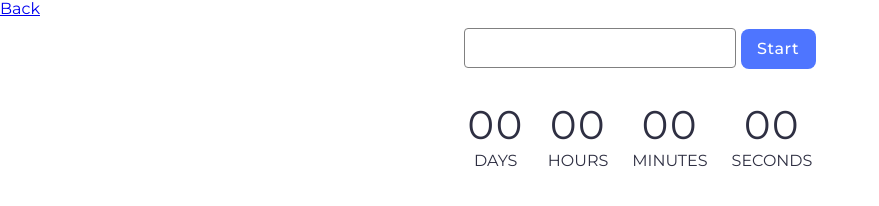
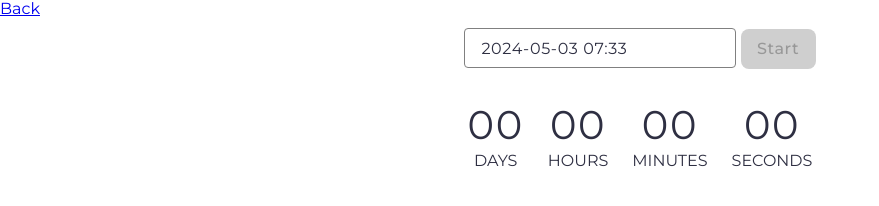
Before and after one commit to Keltars/goit-js-hw-10, a website built with Vite: page src/1-timer.html in a window 1280 px wide. Shown: the whole page, without its empty margins (0-879 px from the left). Built offline with nearby package versions, Linux system fonts and the light colour scheme.

Commit message:
task-1 upd

```diff
--- a/src/css/styles.css
+++ b/src/css/styles.css
@@ -67,7 +67,6 @@ body {
 .start-btn:disabled {
   background: rgb(207, 207, 207);
   color: rgb(152, 152, 152);
-  cursor: not-allowed;
 }
 
 .timer {
--- a/src/js/1-timer.js
+++ b/src/js/1-timer.js
@@ -15,12 +15,12 @@ const refs = {
   secondsEl: document.querySelector('[data-seconds]'),
 };
 
-refs.startButton.disabled = false;
+refs.startButton.disabled = true;
 
 const options = {
   enableTime: true,
   time_24hr: true,
-  defaultDate: '',
+  defaultDate: new Date(),
   minuteIncrement: 1,
   onClose(selectedDates) {
     if (selectedDates[0] <= new Date().getTime()) {
@@ -32,6 +32,7 @@ const options = {
       refs.startButton.disabled = false;
     } else {
       userSelectedDate = selectedDates[0];
+      refs.startButton.disabled = false;
     }
   },
 };
```
